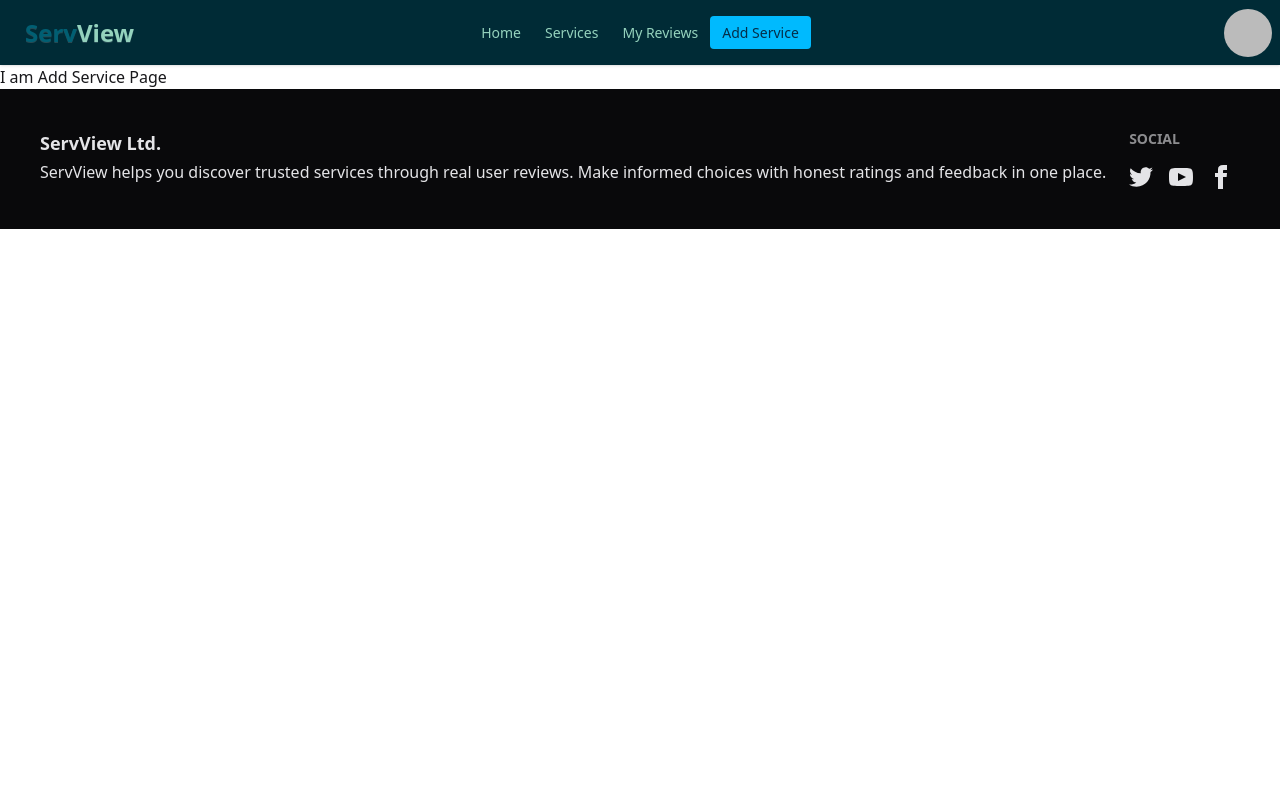
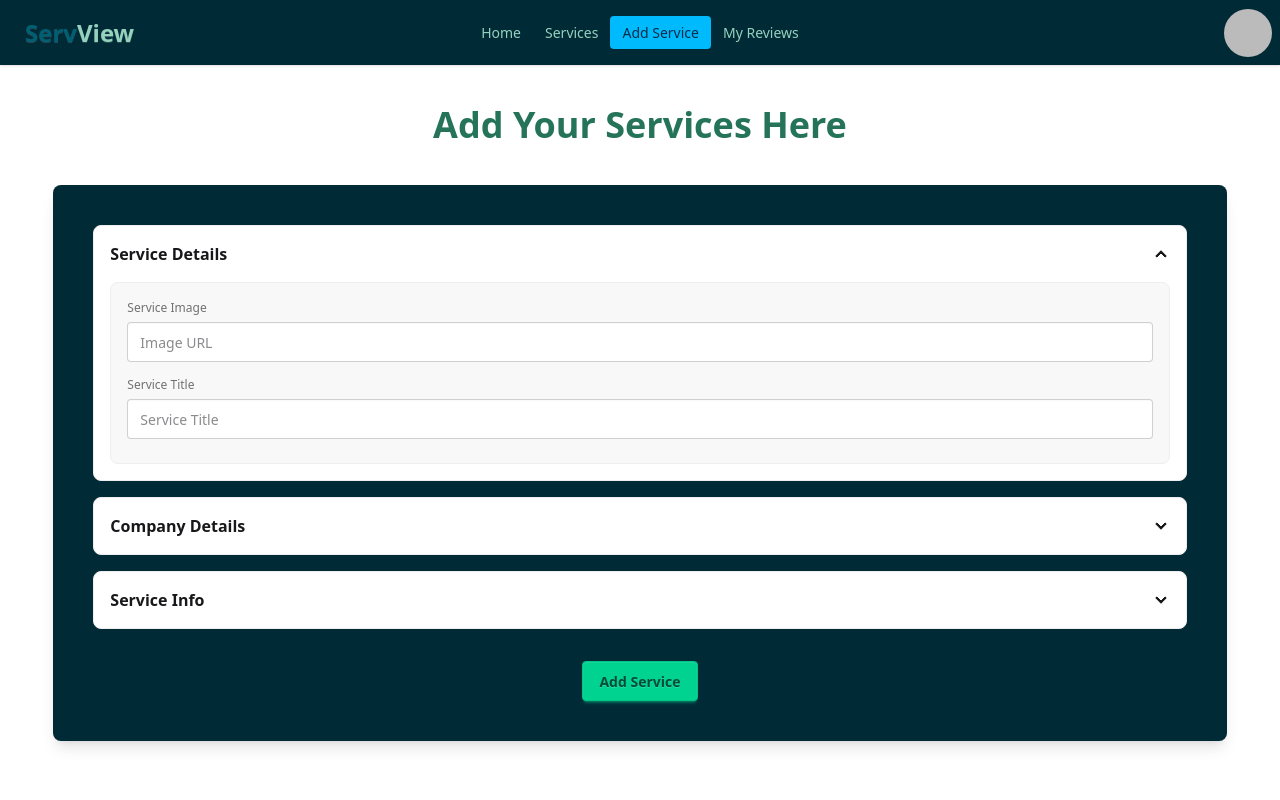
Before and after one commit to Akib-dev1/assignment-11, a React (Vite) app: page /addservice in a window 1280 px wide. Shown: the top 800 px of the page. Built offline with nearby package versions, Linux system fonts and the light colour scheme; no server answers; sample sign-in values are in the browser's storage.

Commit message:
Add Service Design Done

```diff
--- a/src/AddService.jsx
+++ b/src/AddService.jsx
@@ -1,11 +1,106 @@
-import React from 'react';
+import React from "react";
 
 const AddService = () => {
-    return (
-        <div>
-            I am Add Service Page
-        </div>
-    );
+  return (
+    <div className="w-11/12 mx-auto py-10 min-h-screen">
+      <h1 className="text-4xl font-bold text-center mb-10 text-[#257459]">
+        Add Your Services Here
+      </h1>
+      <div className="bg-[#002B36] p-10 rounded-lg shadow-lg">
+        <form>
+          <div className="collapse collapse-arrow bg-base-100 border border-base-300 mb-4">
+            <input type="radio" name="my-accordion-2" defaultChecked />
+            <div className="collapse-title font-semibold">Service Details</div>
+            <div className="collapse-content text-sm">
+              <fieldset className="fieldset bg-base-200 border-base-300 rounded-box w-full border p-4">
+                <label className="label">Service Image</label>
+                <input
+                  type="text"
+                  className="input w-full mb-2"
+                  placeholder="Image URL"
+                  required
+                />
+
+                <label className="label">Service Title</label>
+                <input
+                  type="text"
+                  className="input w-full mb-2"
+                  placeholder="Service Title"
+                  required
+                />
+              </fieldset>
+            </div>
+          </div>
+          <div className="collapse collapse-arrow bg-base-100 border border-base-300 mb-4">
+            <input type="radio" name="my-accordion-2" />
+            <div className="collapse-title font-semibold">Company Details</div>
+            <div className="collapse-content text-sm">
+              <fieldset className="fieldset bg-base-200 border-base-300 rounded-box w-full border p-4">
+                <label className="label">Company Name</label>
+                <input
+                  type="text"
+                  className="input w-full mb-2"
+                  placeholder="Company Name"
+                  required
+                />
+
+                <label className="label">Company Website</label>
+                <input
+                  type="text"
+                  className="input w-full mb-2"
+                  placeholder="Company Website URL"
+                  required
+                />
+              </fieldset>
+            </div>
+          </div>
+          <div className="collapse collapse-arrow bg-base-100 border border-base-300 mb-4">
+            <input type="radio" name="my-accordion-2" />
+            <div className="collapse-title font-semibold">Service Info</div>
+            <div className="collapse-content text-sm">
+              <fieldset className="fieldset bg-base-200 border-base-300 rounded-box w-full border p-4">
+                <label className="label">Service Description</label>
+                <textarea
+                  className="textarea w-full mb-2"
+                  placeholder="Describe your service"
+                  required
+                ></textarea>
+
+                <label className="label">Service Category</label>
+                <select
+                  defaultValue={"1"}
+                  className="select w-full mb-2"
+                  required
+                >
+                  <option value="1" disabled>
+                    Select Category
+                  </option>
+                  <option value="web-development">Web Development</option>
+                  <option value="graphic-design">Graphic Design</option>
+                  <option value="digital-marketing">Digital Marketing</option>
+                  <option value="content-writing">Content Writing</option>
+                </select>
+                <label className="label">Service Price</label>
+                <input
+                  type="number"
+                  className="input w-full mb-2"
+                  placeholder="Service Price"
+                  required
+                />
+              </fieldset>
+            </div>
+          </div>
+          <div className="flex items-center justify-center">
+            <input
+              type="submit"
+              value="Add Service"
+              className="btn btn-success mt-4"
+            />
+          </div>
+        </form>
+      </div>
+    </div>
+  );
 };
 
 export default AddService;
--- a/src/Navbar.jsx
+++ b/src/Navbar.jsx
@@ -55,10 +55,10 @@ const Navbar = () => {
             {user && (
               <>
                 <li>
-                  <NavLink to="/myreviews">My Reviews</NavLink>
+                  <NavLink to="/addservice">Add Service</NavLink>
                 </li>
                 <li>
-                  <NavLink to="/addservice">Add Service</NavLink>
+                  <NavLink to="/myreviews">My Reviews</NavLink>
                 </li>
               </>
             )}
```
